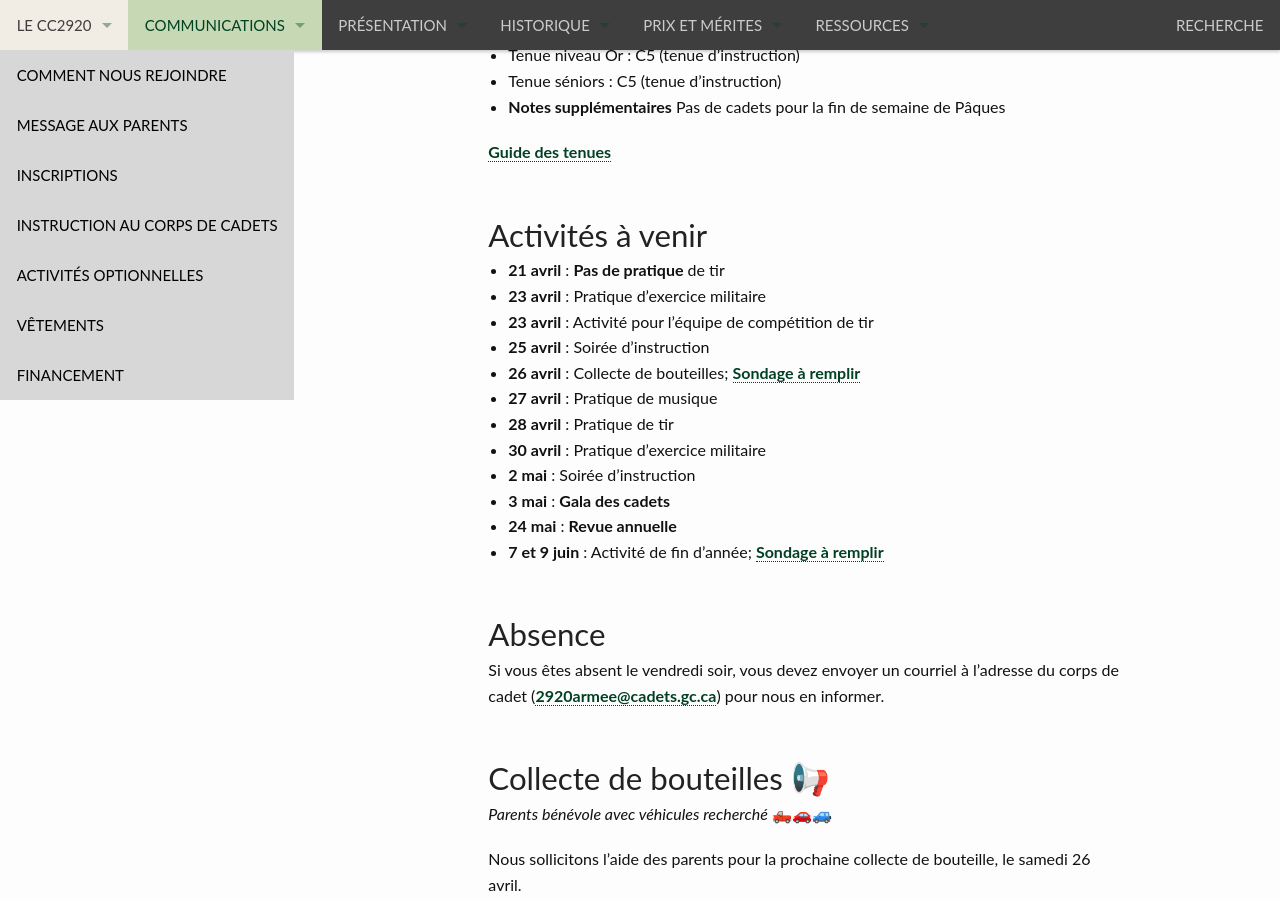
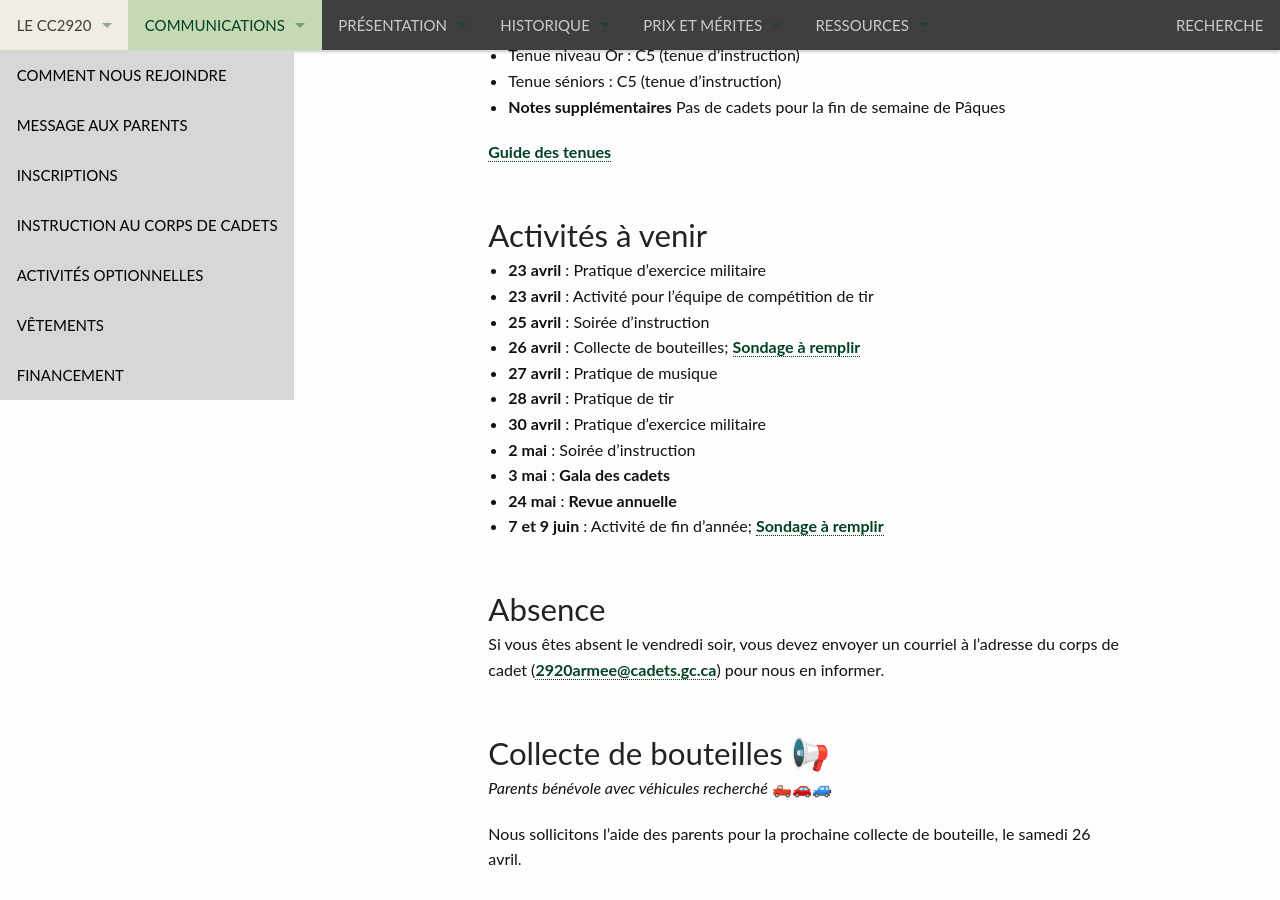
Before and after one commit to CC2920/web, a Jekyll site: the page built from _communications/messages.md, in a window 1280 px wide and 900 px high, scrolled down 493 px. Built offline with Jekyll 4.4.1, drawn with Linux system fonts in a browser that asks for light colours.

Commit message:
Retrait tir

```diff
--- a/_communications/messages.md
+++ b/_communications/messages.md
@@ -20,7 +20,6 @@ layout: "messages"
 
 ## Activités à venir
 
-- **21 avril** : **Pas de pratique** de tir
 - **23 avril** : Pratique d'exercice militaire
 - **23 avril** : Activité pour l'équipe de compétition de tir
 - **25 avril** : Soirée d'instruction
```
